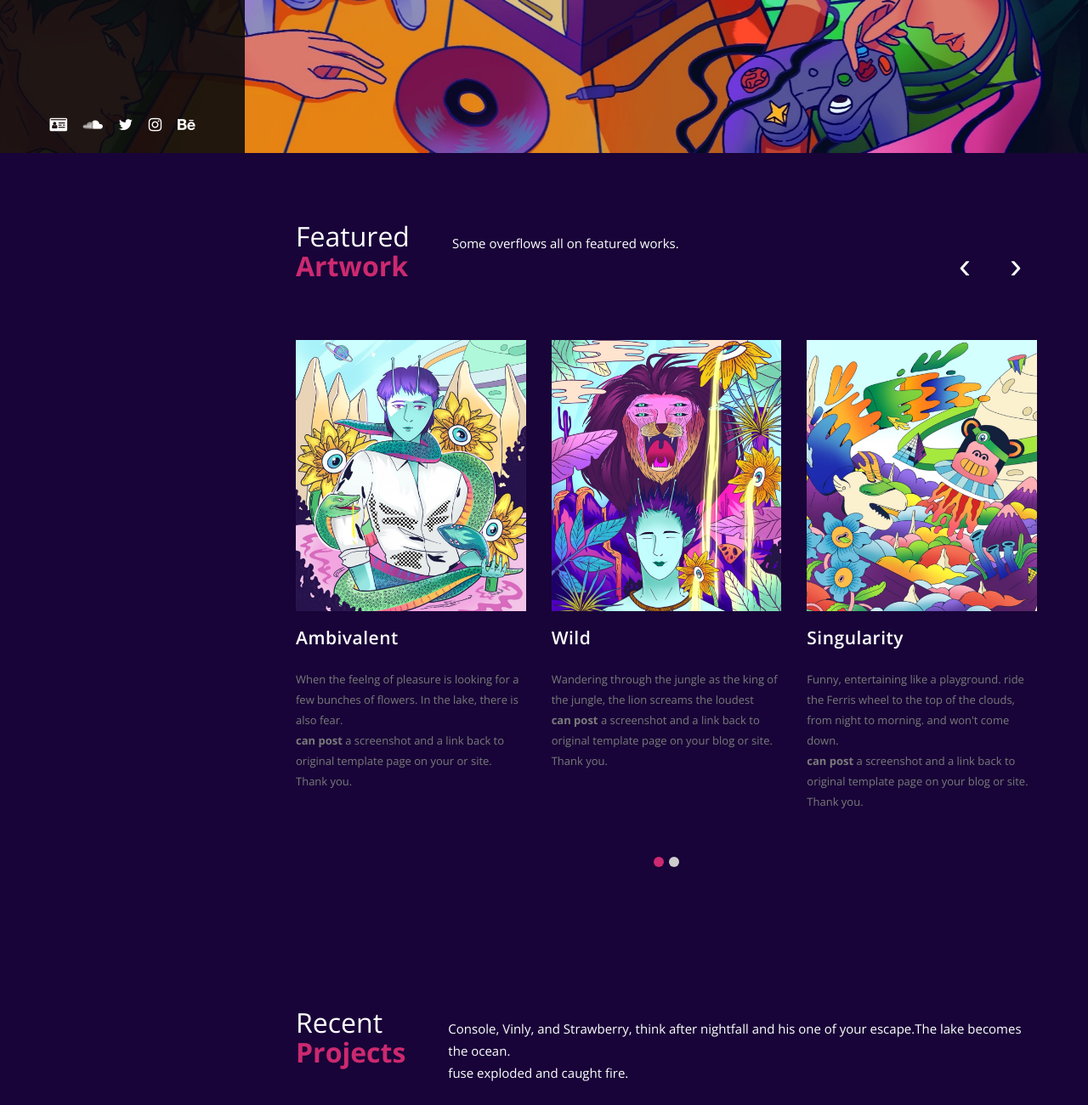
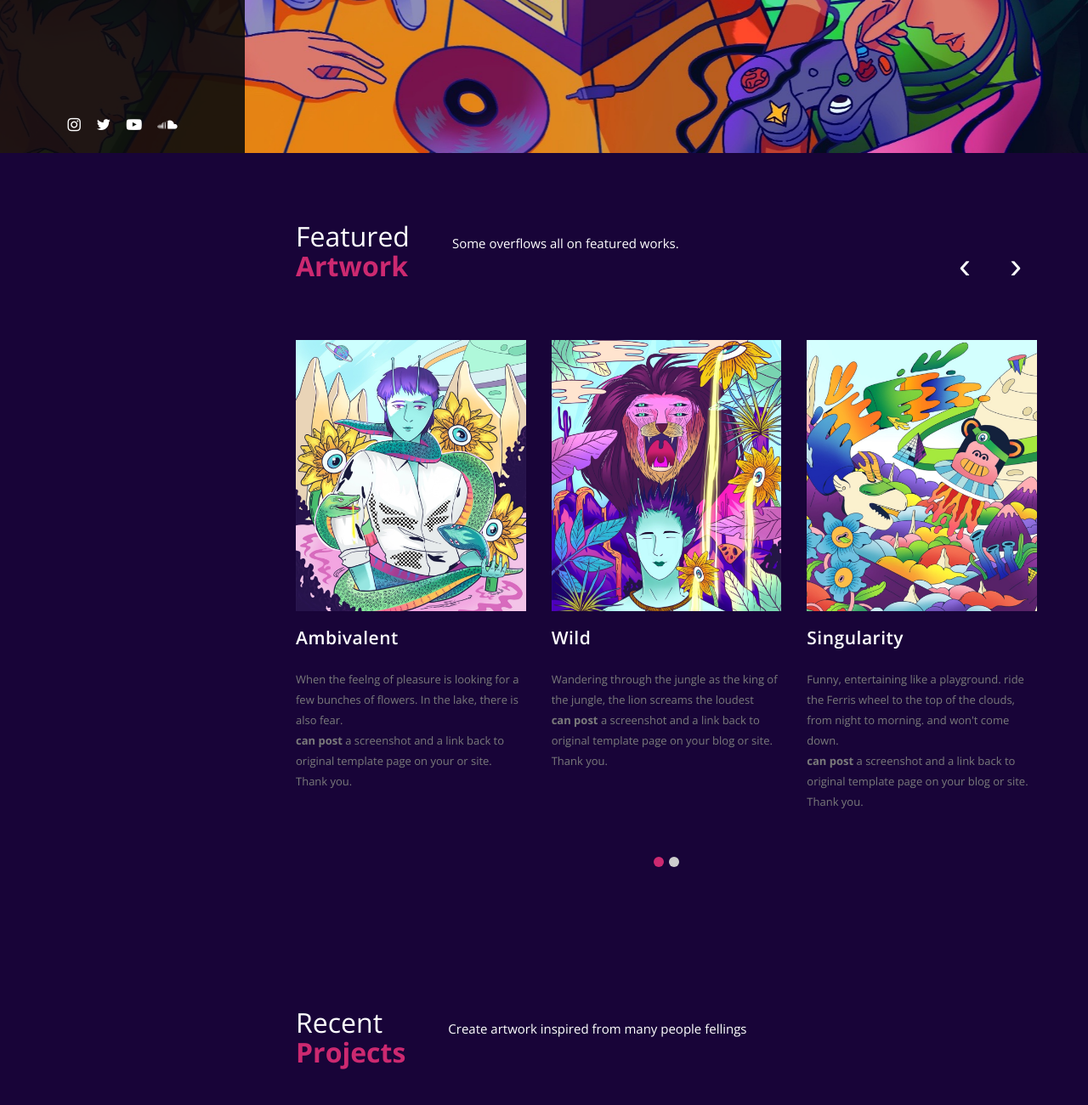
Before and after one commit to heyibnusulaeman/Le_John_Doe, a plain HTML site: page index.html in a window 1280 px wide. Shown: the part 620-1920 px from the top of the page at 85% size. Drawn offline with nearby package versions, Linux system fonts and the light colour scheme.

Commit message:
Update index.html

```diff
--- a/index.html
+++ b/index.html
@@ -106,11 +106,10 @@ https://templatemo.com/tm-518-sentra
                 </ul>
             </nav>
             <ul class="social-icons">
-                 <li><a href="https://le-john-doe.carrd.co/"><i class="fa fa-id-card"></i></a></li>
-                <li><a href="https://soundcloud.com/ibnusulaeman"><i class="fa fa-soundcloud "></i></a></li>
+                <li><a href="https://instagram.com/Ibnusulaeman_"><i class="fa fa-instagram"></i></a></li>
                 <li><a href="https://twitter.com/le_john_doe"><i class="fa fa-twitter"></i></a></li>
-                <li><a href="https://instagram.com/Ibnusulaeman_"><i class="fa fa-instagram"></i></a></li>
-                <li><a href="https://www.behance.net/ibnusulaeman"><i class="fa fa-behance"></i></a></li>
+                <li><a href="https://www.youtube.com/channel/UCDePGAFGKlcqDzBqrNG9ztQ/featured"><i class="fa fa-youtube-play"></i></a></li>
+		<li><a href="https://soundcloud.com/ibnusulaeman"><i class="fa fa-soundcloud "></i></a></li>
             </ul>
         </div>
 
@@ -259,7 +258,7 @@ https://templatemo.com/tm-518-sentra
             <section id="projects" class="content-section">
                 <div class="section-heading">
                     <h1>Recent<br><em>Projects</em></h1>
-                    <p>Console, Vinly, and Strawberry, think after nightfall and his one of your escape.The lake becomes the ocean.<br> fuse exploded and caught fire.</p>
+                    <p>Create artwork inspired from many people fellings</p>
                 </div>
                 <div class="section-content">
                     <div class="masonry">
```
